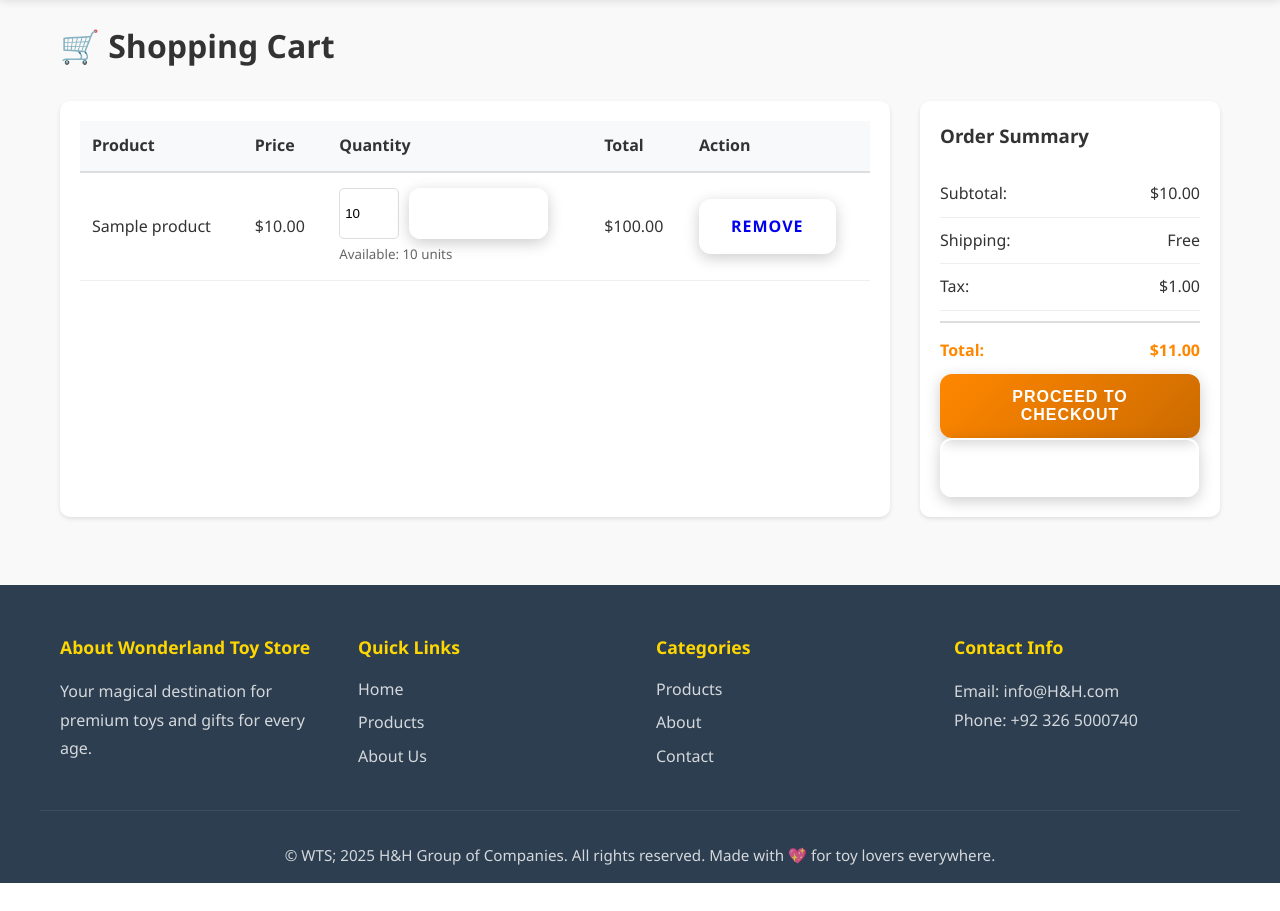
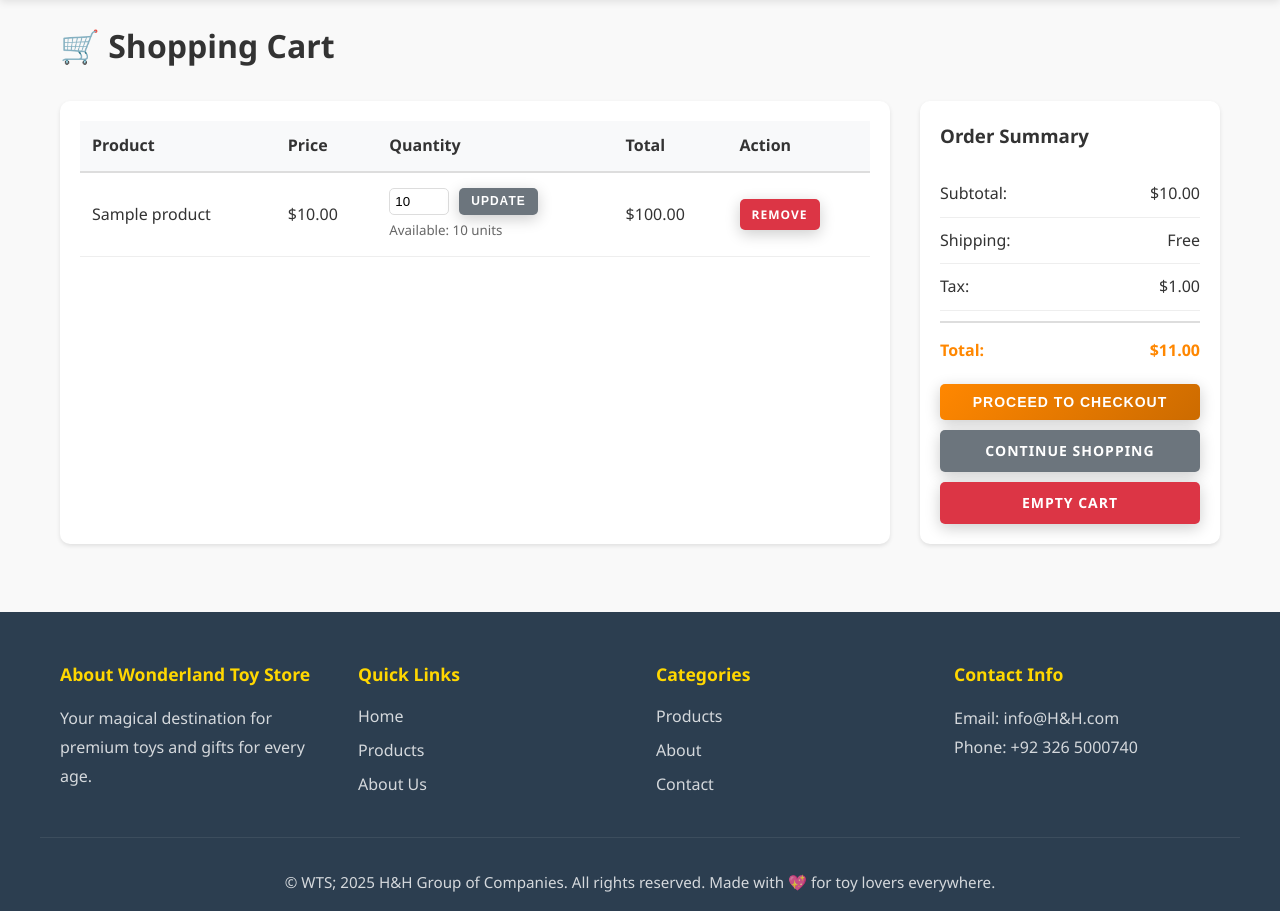
Before and after one commit to hasanzafzal/Wonderland-Toy-Store, a Python web app: template app/templates/cart.html in a window 1280 px wide. Shown: the part 78-989 px from the top of the page. Before the commit the page ends 961 px from the top, so only its background shows below. Run offline with Jinja, Linux system fonts and the light colour scheme; the template is opened without the code that fills it: most values are stand-ins (such as "Sample title", 1, 10 or a date in 2020).

Commit message:
fix styling

```diff
--- a/app/templates/cart.html
+++ b/app/templates/cart.html
@@ -64,6 +64,8 @@
                     </form>
 
                     <a href="{{ url_for('main.products') }}" class="btn btn-secondary btn-block">Continue Shopping</a>
+
+                    <a href="{{ url_for('main.empty_cart') }}" onclick="return confirm('Are you sure you want to empty your cart?')" class="btn btn-danger btn-block btn-empty-cart">Empty Cart</a>
                 </div>
             </div>
         </div>
@@ -188,6 +190,67 @@
         margin-bottom: 30px;
     }
 
+    .btn {
+        display: inline-block;
+        padding: 10px 16px;
+        border-radius: 5px;
+        text-decoration: none;
+        font-size: 14px;
+        font-weight: 600;
+        border: none;
+        cursor: pointer;
+        transition: all 0.3s ease;
+    }
+
+    .btn-block {
+        display: block;
+        width: 100%;
+        text-align: center;
+        margin-top: 10px;
+    }
+
+    .btn-primary {
+        background-color: #FF8700;
+        color: white;
+    }
+
+    .btn-primary:hover {
+        background-color: #e67e00;
+        transform: translateY(-2px);
+        box-shadow: 0 4px 8px rgba(255, 135, 0, 0.3);
+    }
+
+    .btn-secondary {
+        background-color: #6c757d;
+        color: white;
+    }
+
+    .btn-secondary:hover {
+        background-color: #5a6268;
+        transform: translateY(-2px);
+        box-shadow: 0 4px 8px rgba(108, 117, 125, 0.3);
+    }
+
+    .btn-danger {
+        background-color: #dc3545;
+        color: white;
+    }
+
+    .btn-danger:hover {
+        background-color: #c82333;
+        transform: translateY(-2px);
+        box-shadow: 0 4px 8px rgba(220, 53, 69, 0.3);
+    }
+
+    .btn-sm {
+        padding: 6px 12px;
+        font-size: 12px;
+    }
+
+    .btn-empty-cart {
+        margin-top: 10px;
+    }
+
     @media (max-width: 768px) {
         .cart-wrapper {
             grid-template-columns: 1fr;
```
Also changed, not shown: app/routes.py (+11 -0 lines), 2 other files.
